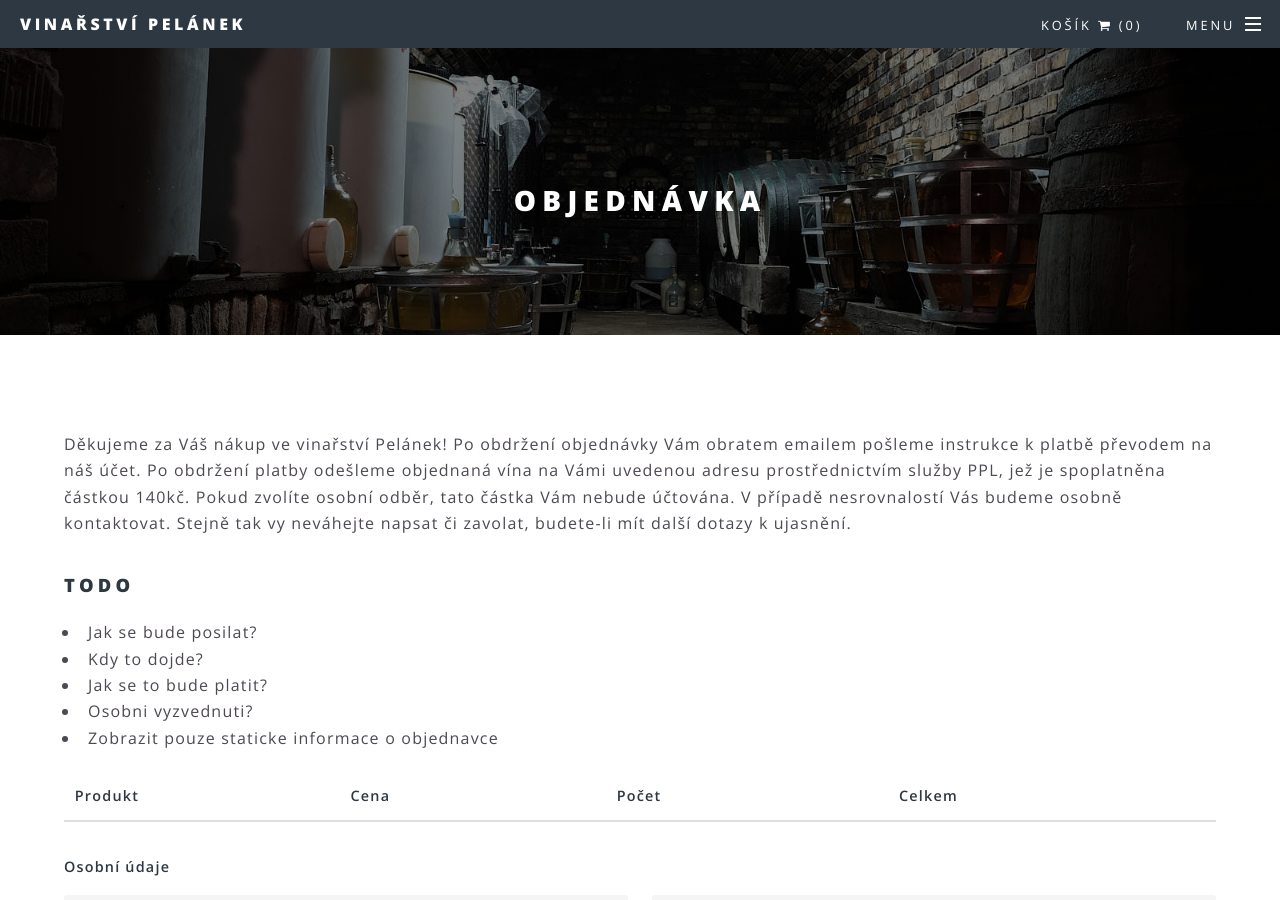
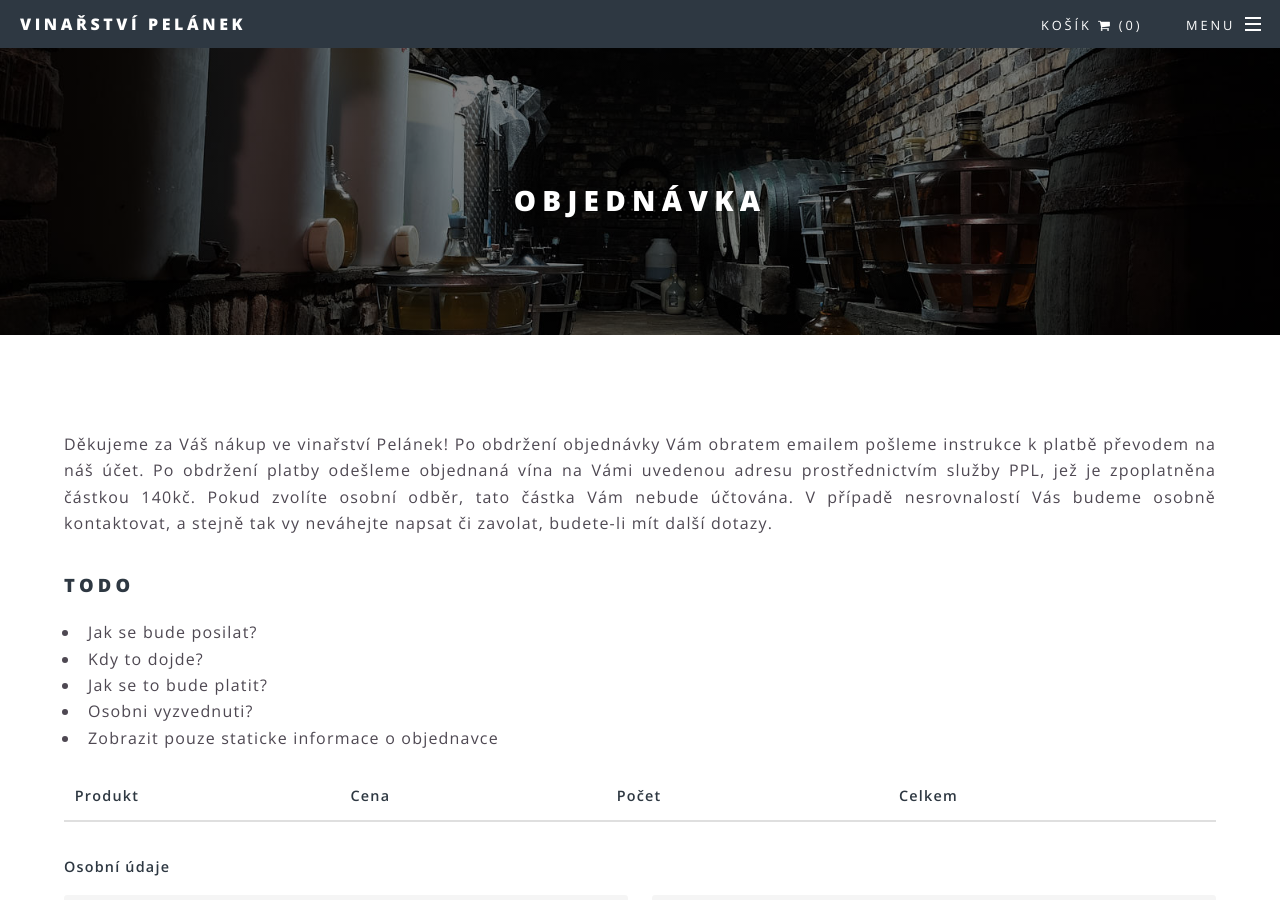
Before and after one commit to luk355/vinarstvi-pelanek, a Jekyll site: the page built from checkout.html, in a window 1280 px wide and 900 px high. Built offline with Jekyll 4.4.1, drawn with Linux system fonts in a browser that asks for light colours.

Commit message:
checkout

```diff
--- a/checkout.html
+++ b/checkout.html
@@ -6,8 +6,8 @@ sitemap: false
 exclude: true
 ---
 
-<p>
-Děkujeme za Váš nákup ve vinařství Pelánek! Po obdržení objednávky Vám obratem emailem pošleme instrukce k platbě převodem na náš účet. Po obdržení platby odešleme objednaná vína na Vámi uvedenou adresu prostřednictvím služby PPL, jež je spoplatněna částkou 140kč. Pokud zvolíte osobní odběr, tato částka Vám nebude účtována. V případě nesrovnalostí Vás budeme osobně kontaktovat. Stejně tak vy neváhejte napsat či zavolat, budete-li mít další dotazy k ujasnění.
+<p class="justify">
+Děkujeme za Váš nákup ve vinařství Pelánek! Po obdržení objednávky Vám obratem emailem pošleme instrukce k platbě převodem na náš účet. Po obdržení platby odešleme objednaná vína na Vámi uvedenou adresu prostřednictvím služby PPL, jež je zpoplatněna částkou 140kč. Pokud zvolíte osobní odběr, tato částka Vám nebude účtována. V případě nesrovnalostí Vás budeme osobně kontaktovat, a stejně tak vy neváhejte napsat či zavolat, budete-li mít další dotazy.
 </p>
 
 <section>
```
